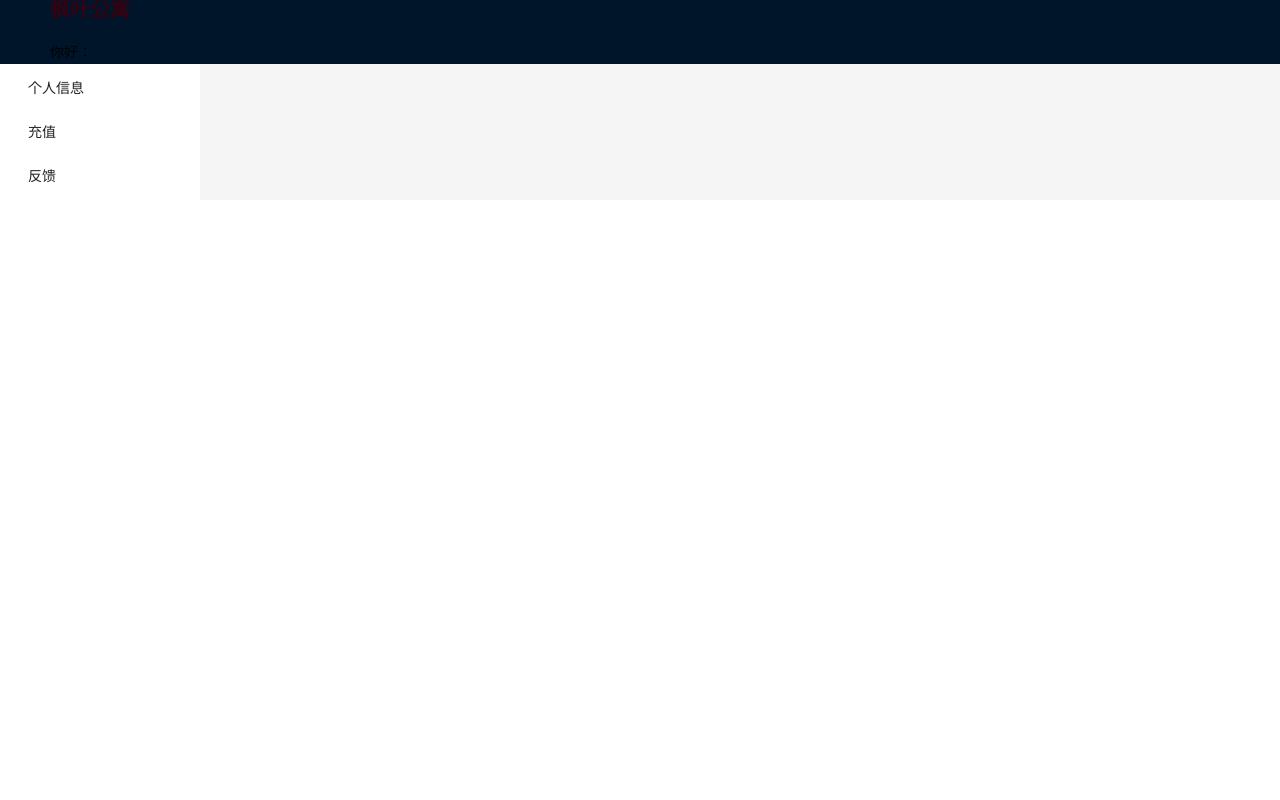
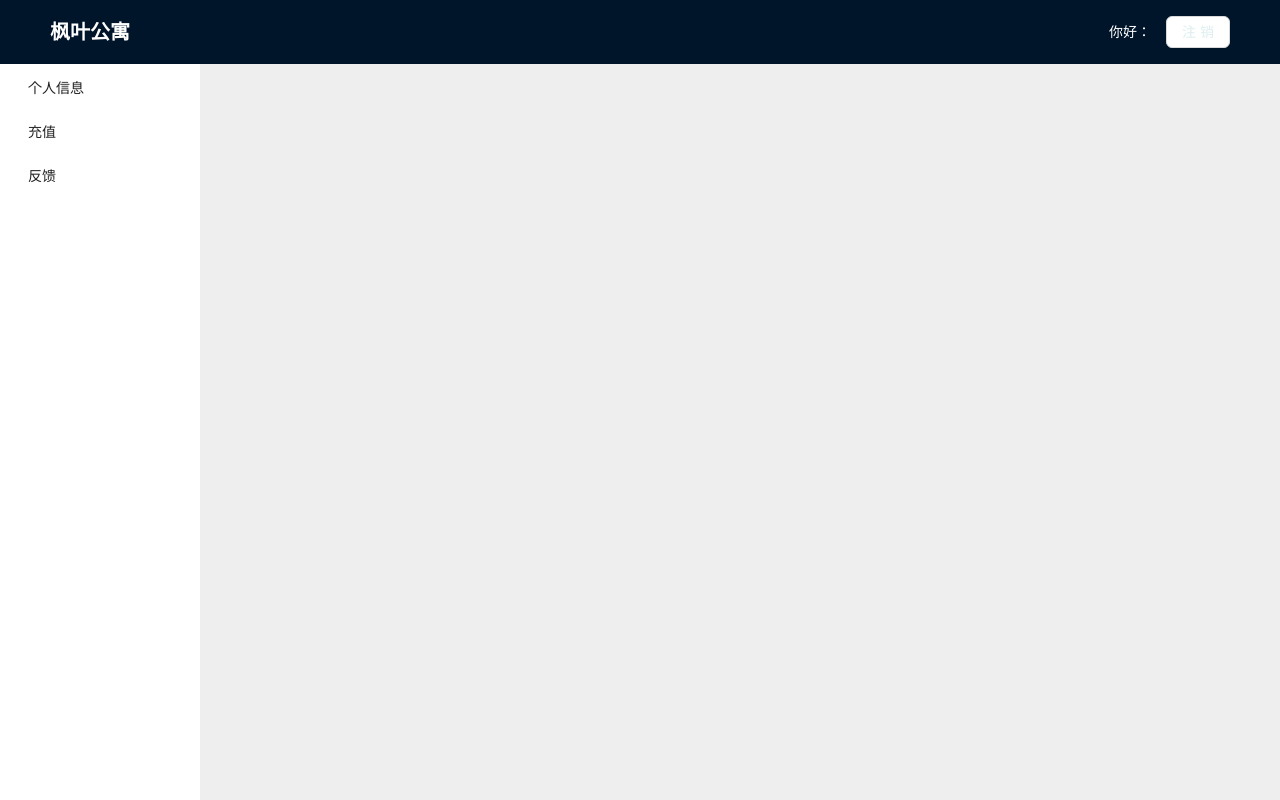
Before and after one commit to BK201-Drama/reality_frontend, a React (Vite) app: page / in a window 1280 px wide. Built offline with nearby package versions, Linux system fonts and the light colour scheme.

Commit message:
feat: config tailwind

```diff
--- a/tailwind.config.cjs
+++ b/tailwind.config.cjs
@@ -1,10 +1,7 @@
 module.exports = {
-  content: [
-    "./index.html",
-    "./src/**/*.{js,ts,jsx,tsx}",
-  ],
+  content: ['./index.html', './src/**/*.{js,ts,jsx,tsx}'],
   theme: {
     extend: {},
   },
   plugins: [],
-}
+};
--- a/tailwind.config.js
+++ b/tailwind.config.js
@@ -1,8 +1,8 @@
 /** @type {import('tailwindcss').Config} */
 module.exports = {
-  content: [],
+  content: ['./index.html', './src/**/*.{js,ts,jsx,tsx}'],
   theme: {
     extend: {},
   },
   plugins: [],
-}
+};
```
